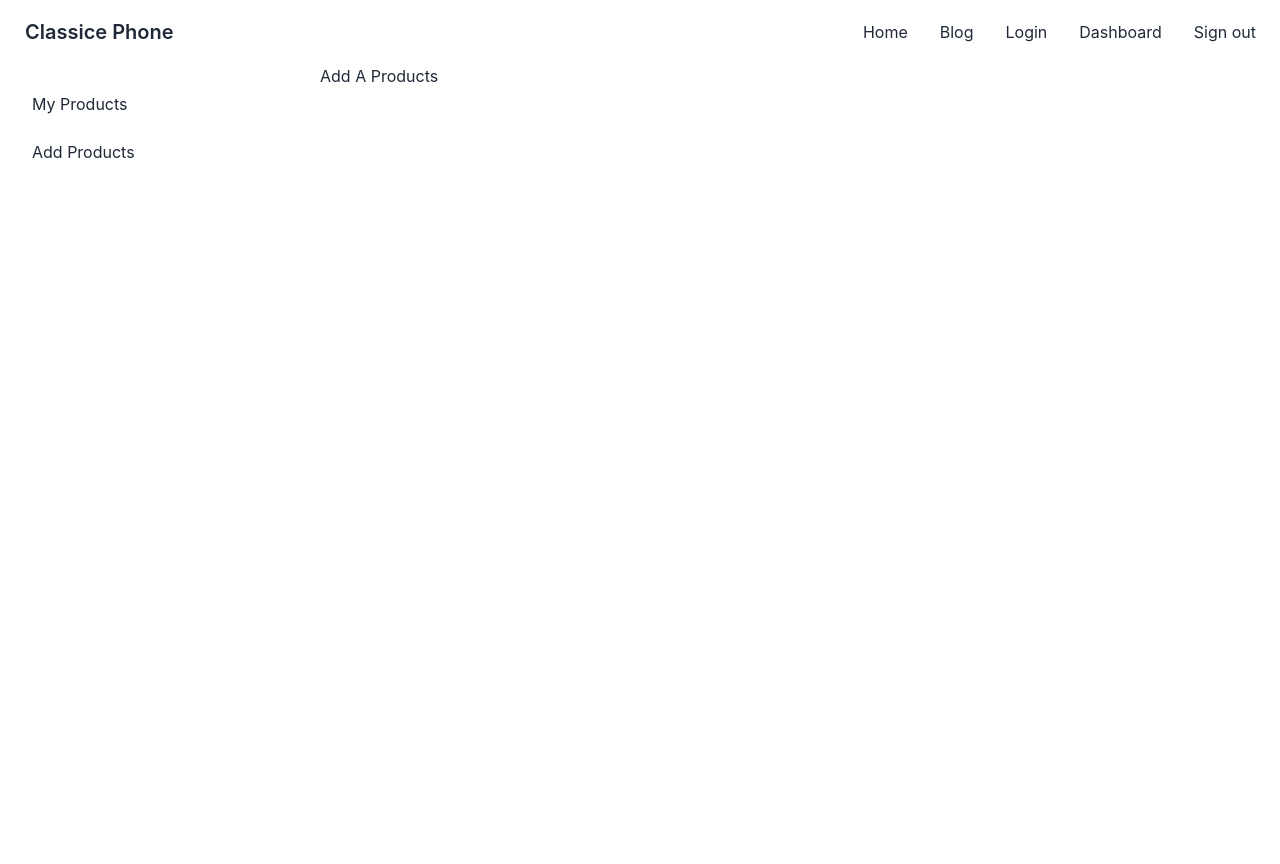
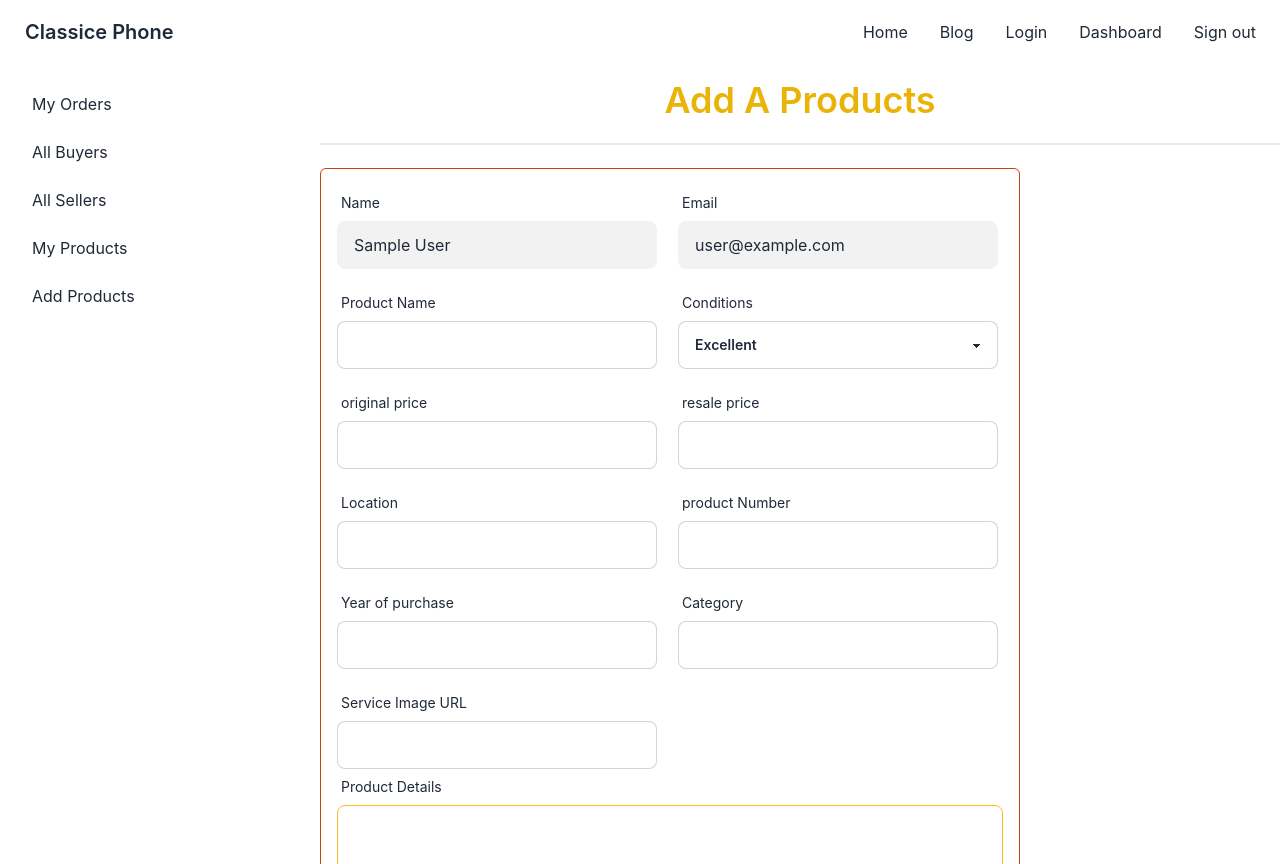
Before and after one commit to anamul101/Classice-phone-client, a React (Create React App) app: page /dashboard/addproducts in a window 1280 px wide. Built offline with nearby package versions, Linux system fonts and the light colour scheme; no server answers; sample sign-in values are in the browser's storage.

Commit message:
add product

```diff
--- a/src/Layout/DashboardLayout.js
+++ b/src/Layout/DashboardLayout.js
@@ -20,17 +20,18 @@ const DashboardLayout = () => {
                     <label htmlFor="dashbord-drawer" className="drawer-overlay"></label>
                     <ul className="menu p-4 w-80 text-base-content">
 
-
+                        <li><Link to='/dashboard'>My Orders</Link></li>
+                        <li><Link to='/dashboard/allsellers'>All Buyers</Link></li>
+                        <li><Link to='/dashboard/allbuyers'>All Sellers</Link></li>
+                        <li><Link to='/dashboard/addproducts'>My Products</Link></li>
+                        <li><Link to='/dashboard/myproducts'>Add Products</Link></li>
 
                     {
                         isSeller? <>
-                        <li><Link to='/dashboard/addproducts'>My Products</Link></li>
-                        <li><Link to='/dashboard/myproducts'>Add Products</Link></li>
+
                         </>:
                         <>
-                        <li><Link to='/dashboard'>My Orders</Link></li>
-                        <li><Link to='/dashboard/allsellers'>All Buyers</Link></li>
-                        <li><Link to='/dashboard/allbuyers'>All Sellers</Link></li>
+
                         </>
                     }
 
--- a/src/Pages/Dashboard/AddProducts/AddProducts.js
+++ b/src/Pages/Dashboard/AddProducts/AddProducts.js
@@ -1,9 +1,141 @@
-import React from 'react';
+import React, { useContext } from 'react';
+import { AuthContext } from '../../../Contexts/AuthProvider';
 
 const AddProducts = () => {
+    const {user}=useContext(AuthContext)
+    const handelService = (e)=>{
+        e.preventDefault()
+        const form = e.target;
+        const buyerName=form.buyerName.value;
+        const email=form.email.value;
+        const name = form.name.value;
+        const condition = form.condition.value;
+        const original_price = form.original_price.value;
+        const resale_price = form.resale_price.value;
+        const location = form.location.value;
+        const _id = form._id.value;
+        const used = form.used.value;
+        const category = form.category.value;
+        const description = form.description.value;
+        const img = form.img.value;
+
+        const addaProduct={
+            category,
+            products:[
+                {
+                _id,
+                name,
+                description,
+                img,
+                condition,
+                location,
+                original_price,
+                resale_price,
+                used
+                }
+            ]
+        }
+        console.log(addaProduct)
+        fetch('http://localhost:5000/category',{
+            method:'POST',
+            headers:{
+                "content-type":"application/json"
+            },
+            body:JSON.stringify(addaProduct)
+        })
+        .then(res=>res.json())
+        .then(data=>{
+            console.log(data)
+        })
+    }
     return (
         <div>
-            <h1>Add A Products</h1>
+            <h1 className='text-4xl font-semibold text-yellow-500 my-4 text-center'>Add A Products</h1>
+            <div className='divider'></div>
+            <form onSubmit={handelService} className="form-control lg:w-[700px] rounded-md p-4 border-orange-700 border">
+               <div className='grid lg:grid-cols-2 lg:gap-4'>
+                        <div>
+                            <label className="label">
+                                <span className="label-text">Name</span>
+                            </label>
+                            <input type="text" name='buyerName' disabled defaultValue={user?.displayName} readOnly className="input input-bordered w-full max-w-xs" required/>
+                        </div>
+                        <div>
+                            <label className="label">
+                                <span className="label-text">Email</span>
+                            </label>
+                            <input type="email" name='email' disabled defaultValue={user?.email} readOnly className="input input-bordered w-full max-w-xs" required/>
+                        </div>
+                        <div>
+                            <label className="label">
+                                <span className="label-text">Product Name</span>
+                            </label>
+                            <input type="text" name='name' className="input input-bordered w-full max-w-xs" required/>
+                        </div>
+                        <div className="form-control w-full max-w-xs">
+                        <label className="label">
+                            <span className="label-text">Conditions</span>
+                        </label>
+                        <select name='condition'
+                        className="select input-bordered w-full max-w-xs">
+                            <option>Excellent</option>
+                            <option>Good</option>
+                            <option>Fair</option>
+                        </select>
+                        </div>
+                        <div>
+                        <label className="label">
+                            <span className="label-text">original price</span>
+                            </label>
+                            <input type="text" name='original_price' className="input input-bordered w-full max-w-xs" required/>
+                        </div>
+                        <div>
+                        <label className="label">
+                            <span className="label-text">resale price</span>
+                            </label>
+                            <input type="text" name='resale_price' className="input input-bordered w-full max-w-xs" required/>
+                        </div>
+                        <div>
+                        <label className="label">
+                            <span className="label-text">Location</span>
+                            </label>
+                            <input type="text" name='location' className="input input-bordered w-full max-w-xs" required/>
+                        </div>
+                        <div>
+                        <label className="label">
+                            <span className="label-text">product Number</span>
+                            </label>
+                            <input type="text" name='_id' className="input input-bordered w-full max-w-xs" required/>
+                        </div>
+                        <div>
+                        <label className="label">
+                            <span className="label-text"> Year of purchase</span>
+                            </label>
+                            <input type="text" name='used' className="input input-bordered w-full max-w-xs" required/>
+                        </div>
+                        <div>
+                        <label className="label">
+                            <span className="label-text">Category</span>
+                            </label>
+                            <input type="text" name='category' className="input input-bordered w-full max-w-xs" required/>
+                        </div>
+                        <div>
+                        <label className="label">
+                            <span className="label-text">Service Image URL</span>
+                            </label>
+                            <input type="text" name='img' className="input input-bordered w-full max-w-xs"/>
+                        </div>
+               </div>
+                <div className='w-full'>
+                    <label className="label">
+                        <span className="label-text">Product Details</span>
+                    </label>
+                    <textarea className="textarea textarea-warning w-full h-25" name='description'></textarea>
+                </div>
+                <div className="form-control ">
+                    <input className="btn btn-warning hover:bg-orange-500 mt-4" type="submit" value="Add Your Product" />
+                </div>
+            </form>
         </div>
     );
 };
--- a/src/Pages/Dashboard/AllBuyers/AllBuyers.js
+++ b/src/Pages/Dashboard/AllBuyers/AllBuyers.js
@@ -3,7 +3,8 @@ import React from 'react';
 const AllBuyers = () => {
     return (
         <div>
-            <h1>All Buyers</h1>
+            <h1 className='text-4xl font-semibold text-yellow-500 my-4 text-center'>All Buyers</h1>
+            <div className='divider'></div>
         </div>
     );
 };
--- a/src/Pages/Dashboard/AllSellers/AllSellers.js
+++ b/src/Pages/Dashboard/AllSellers/AllSellers.js
@@ -3,7 +3,8 @@ import React from 'react';
 const AllSellers = () => {
     return (
         <div>
-            <h1>All Sellers</h1>
+            <h1 className='text-4xl font-semibold text-yellow-500 my-4 text-center'>All Sellers</h1>
+            <div className='divider'></div>
         </div>
     );
 };
--- a/src/Pages/Dashboard/MyProducts/MyProducts.js
+++ b/src/Pages/Dashboard/MyProducts/MyProducts.js
@@ -3,7 +3,8 @@ import React from 'react';
 const MyProducts = () => {
     return (
         <div>
-            <h1>My Products</h1>
+            <h1 className='text-4xl font-semibold text-yellow-500 my-4 text-center'>My Products</h1>
+            <div className='divider'></div>
         </div>
     );
 };
```
